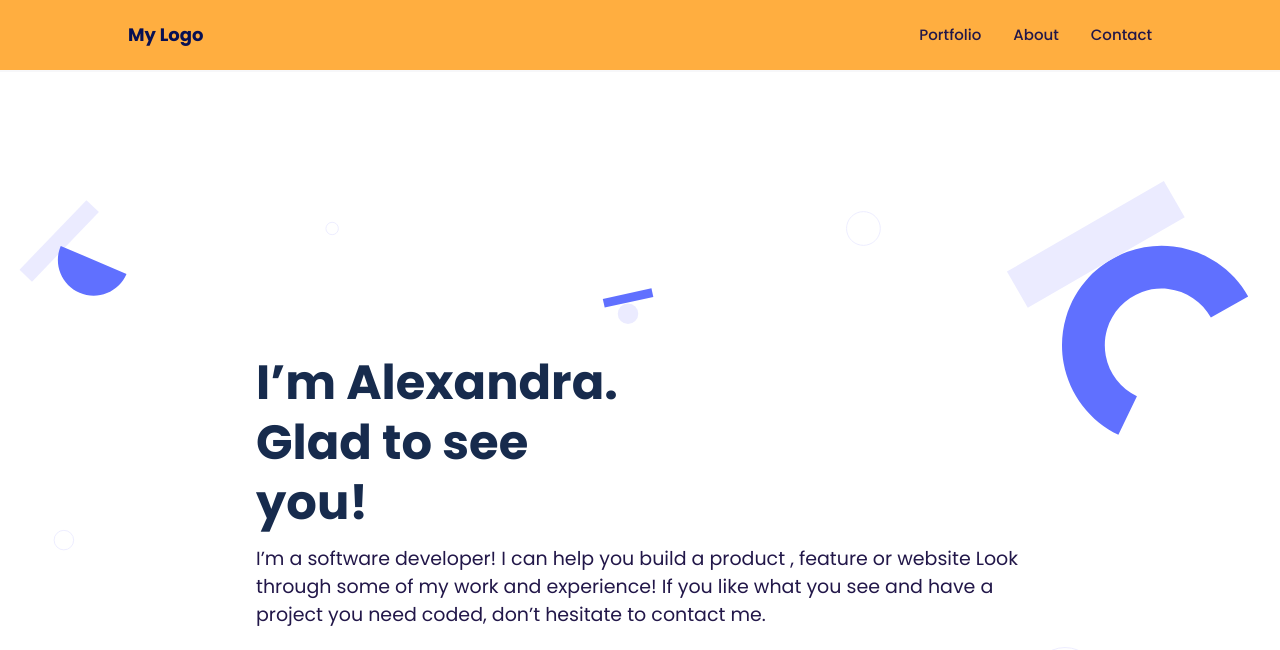
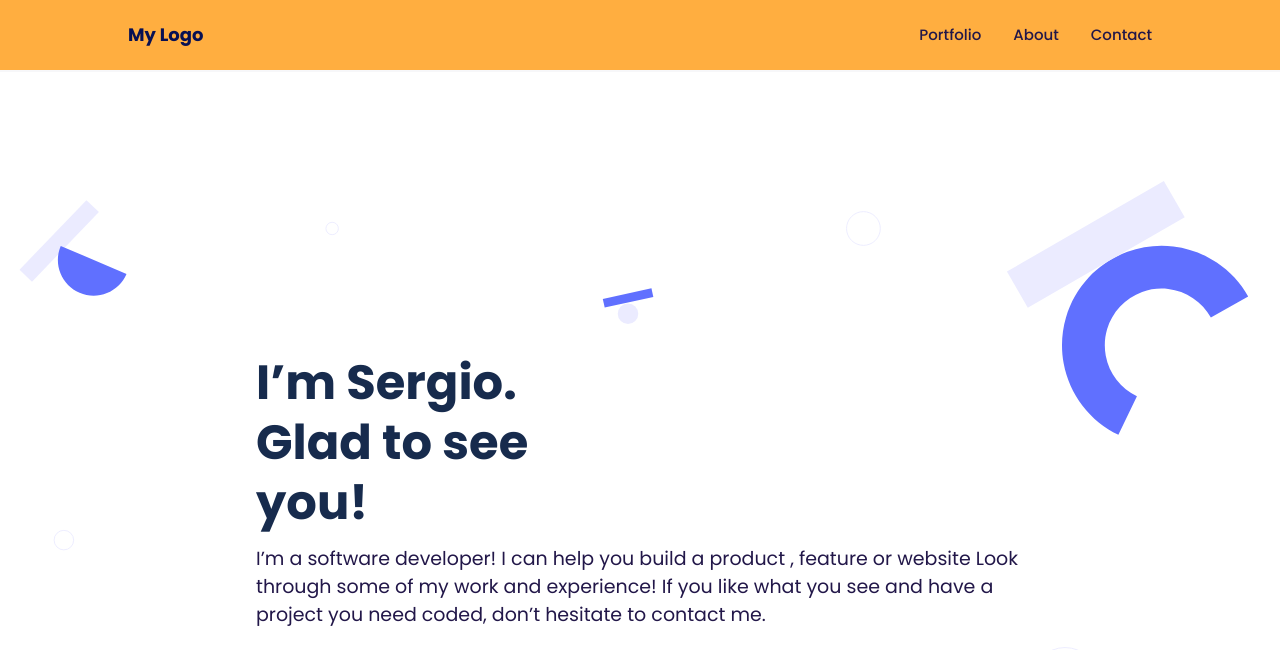
Before and after one commit to seperalta22/Portfolio, a website: page index.html in a window 1280 px wide. Shown: the top 650 px of the page. Drawn offline with Linux system fonts and the light colour scheme.

Commit message:
Update index.html

```diff
--- a/index.html
+++ b/index.html
@@ -30,7 +30,7 @@
 		<main>
 			<section class="hero f_cr">
 				<div class="hero__main-content">
-					<h1>I’m Alexandra. Glad to see you!</h1>
+					<h1>I’m Sergio. Glad to see you!</h1>
 					<p>
 						I’m a software developer! I can help you build a product , feature
 						or website Look through some of my work and experience! If you like
```
